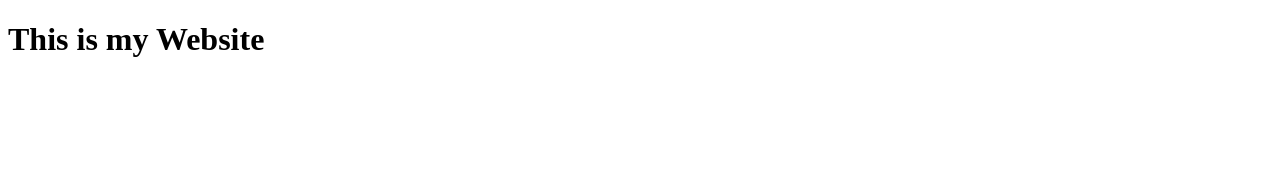
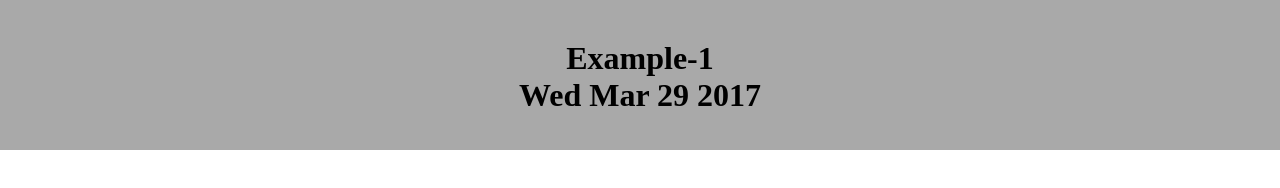
Before and after one commit to CarlosIsLazy1/Example-1, a plain HTML site: page index.html in a window 1280 px wide. Drawn offline with Linux system fonts and the light colour scheme.

Commit message:
Update index.html

```diff
--- a/index.html
+++ b/index.html
@@ -4,7 +4,13 @@
 	<title>Example-1</title>
 </head>
 <body>
-<h1 text-align='center'>This is my Website</h1>
-
+<link href="style.css" rel="stylesheet" type="text/css">
+<script src='script.js'></script>
+<div class='top'>
+	<div class='til'>
+		<h1 text-align='center'>Example-1</h1>
+		<h1 id="Date"></h1>
+	</div>
+</div>
 </body>
 </html>
```
